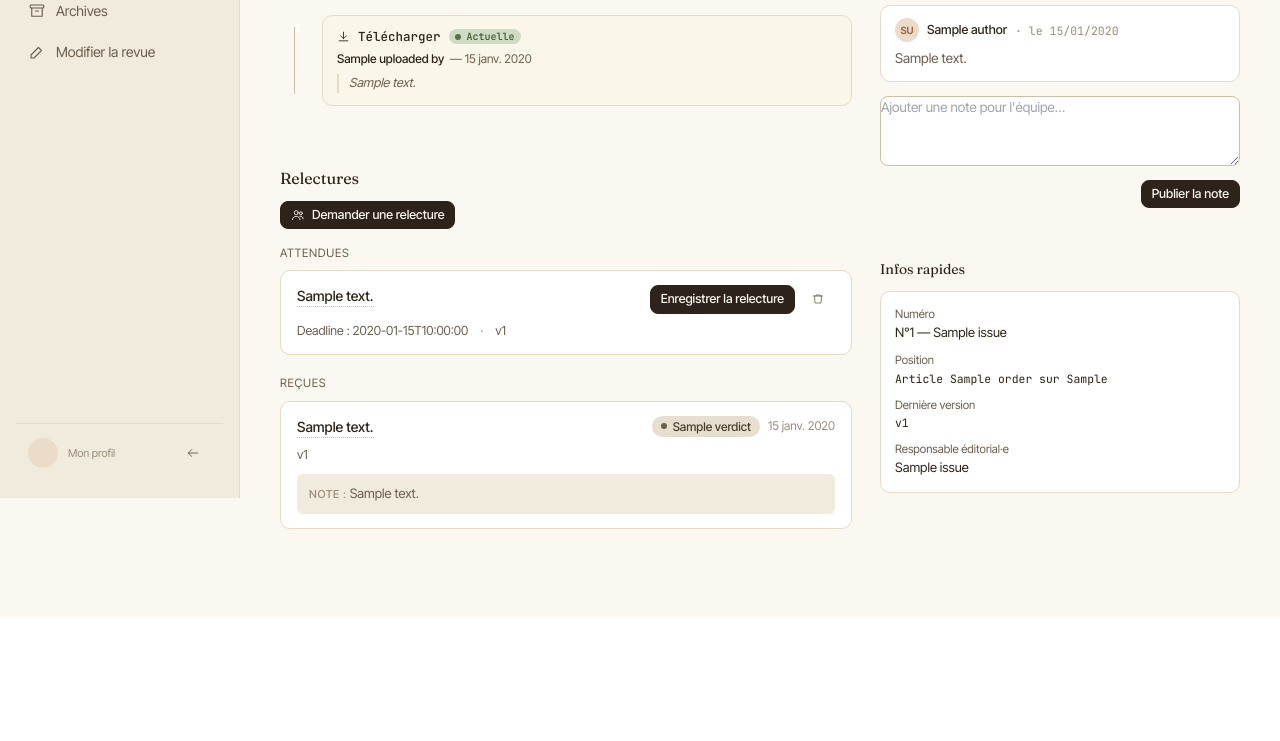
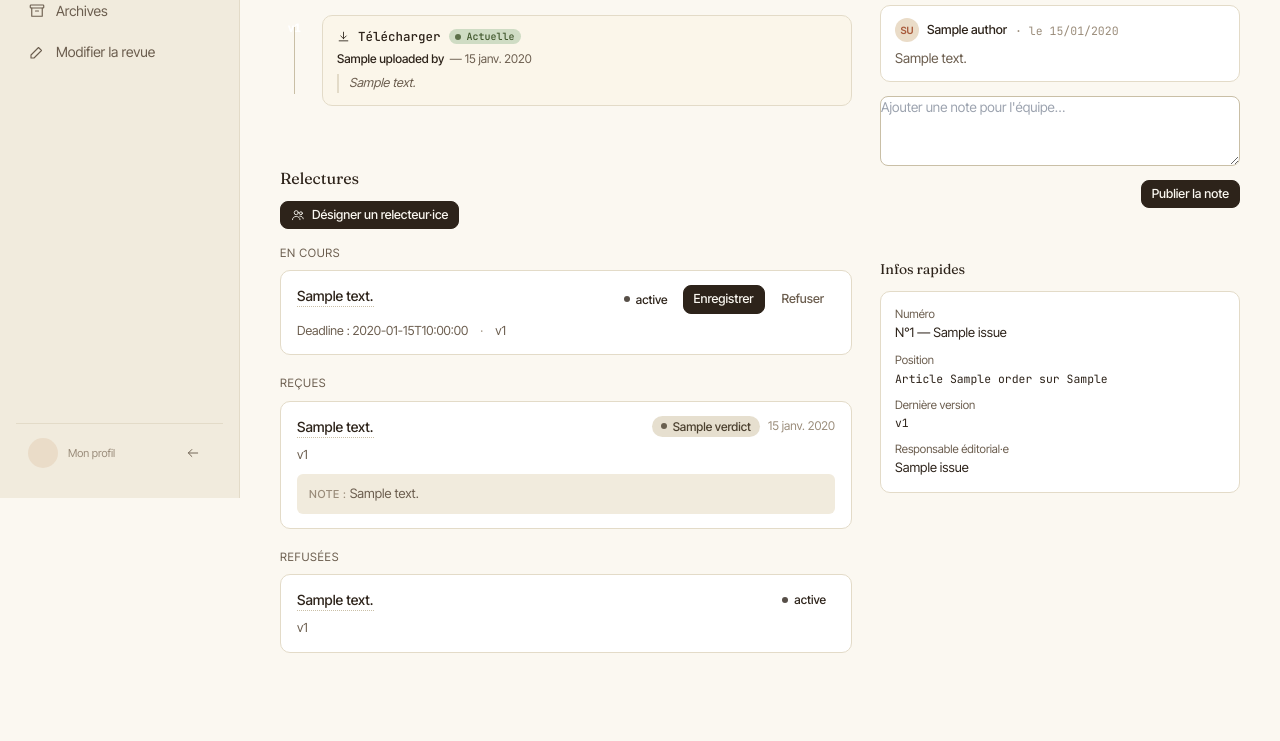
Before and after one commit to Hsbtqemy/larevue, a Django app: template templates/articles/detail.html in a window 1280 px wide. Shown: the part 302-1043 px from the top of the page. Before the commit the page ends 919 px from the top, so only its background shows below. Run offline with Django 5.2, Linux system fonts and the light colour scheme; the template is opened without the code that fills it: most values are stand-ins (such as "Sample title", 1, 10 or a date in 2020); some libraries are stand-ins or nearby versions.

Commit message:
feat(reviews): templates pour les états ASSIGNED/SENT/DECLINED
Carte active unique (ASSIGNED+SENT) avec boutons contextuels.
Nouvelle carte _review_item_declined. Section « Refusées » dans detail.
Modal de désignation sans sélecteur de version.

Co-Authored-By: Claude Sonnet 4.6 <noreply@anthropic.com>

```diff
--- a/templates/articles/_review_create_modal.html
+++ b/templates/articles/_review_create_modal.html
@@ -7,11 +7,11 @@
             class="btn primary sm"
             @click="open = true"
             {% if version_count == 0 %}disabled{% endif %}>
-      {% icon "users" 14 cls="icon" %} Demander une relecture
+      {% icon "users" 14 cls="icon" %} Désigner un relecteur·ice
     </button>
     {% if version_count == 0 %}
       <p class="hint muted" style="font-size:12.5px;margin-top:6px">
-        Déposez la première version de l'article avant de demander une relecture.
+        Déposez la première version de l'article avant de désigner un relecteur·ice.
       </p>
     {% endif %}
   {% endif %}
@@ -25,25 +25,17 @@
       <div class="modal" role="dialog" aria-modal="true">
         <form id="review-create-form"
               hx-post="{{ review_create_url }}"
-              hx-target="#reviews-expected-list"
+              hx-target="#reviews-active-list"
               hx-swap="afterbegin">
           {% csrf_token %}
           <div class="modal-head">
-            <h3>Demander une relecture</h3>
+            <h3>Désigner un relecteur·ice</h3>
           </div>
           <div class="modal-body">
             <div class="edit-meta-form">
               <div class="field full">
                 <label>Relecteur·ice *</label>
                 {% include "partials/_contact_autocomplete.html" with search_url=reviewer_search_url id_field="reviewer_id" name_field="reviewer_name" initial_id="" initial_name="" placeholder="Nom ou affiliation…" create_url="" %}</div>
-              <div class="field">
-                <label>Version à relire *</label>
-                <select name="article_version" class="text-input" required>
-                  {% for v in versions %}
-                    <option value="{{ v.pk }}"{% if forloop.first %} selected{% endif %}>v{{ v.version_number }}</option>
-                  {% endfor %}
-                </select>
-              </div>
               <div class="field">
                 <label>Date limite *</label>
                 <input type="date" name="deadline" class="text-input" value="{{ default_deadline }}" required>
@@ -52,7 +44,7 @@
           </div>
           <div class="modal-foot">
             <button type="button" @click="open = false" class="btn ghost">Annuler</button>
-            <button type="submit" class="btn primary">Envoyer la demande</button>
+            <button type="submit" class="btn primary">Désigner</button>
           </div>
         </form>
       </div>
--- /dev/null
+++ b/templates/articles/_review_item_declined.html
@@ -0,0 +1,20 @@
+{% load edito %}
+
+<div class="review-card" id="review-declined-{{ review.pk }}">
+
+  <div class="review-head">
+    <span class="review-reviewer">
+      {% if review.reviewer %}
+        <a href="{% url 'contacts:detail' slug=journal.slug pk=review.reviewer_id %}" style="color:inherit;text-decoration:none">{{ review.reviewer_name_snapshot }}</a>
+      {% else %}
+        {{ review.reviewer_name_snapshot }}
+      {% endif %}
+    </span>
+    {% state_badge review %}
+  </div>
+
+  <div class="review-card-meta">
+    <span>v{{ review.article_version.version_number }}</span>
+  </div>
+
+</div>
--- a/templates/articles/_review_item_expected.html
+++ b/templates/articles/_review_item_expected.html
@@ -1,9 +1,11 @@
 {% load edito %}
+{% url 'articles:review_send' slug=journal.slug issue_id=issue.pk article_id=article.pk review_id=review.pk as review_send_url %}
+{% url 'articles:review_decline' slug=journal.slug issue_id=issue.pk article_id=article.pk review_id=review.pk as review_decline_url %}
 {% url 'articles:review_receive' slug=journal.slug issue_id=issue.pk article_id=article.pk review_id=review.pk as receive_url %}
 {% url 'articles:review_delete' slug=journal.slug issue_id=issue.pk article_id=article.pk review_id=review.pk as review_delete_url %}
 {% url 'articles:review_patch' slug=journal.slug issue_id=issue.pk article_id=article.pk review_id=review.pk as review_patch_url %}
 
-<div class="review-card" id="review-expected-{{ review.pk }}"
+<div class="review-card" id="review-active-{{ review.pk }}"
      x-data="{ receiveOpen: false }">
 
   <div class="review-head">
@@ -15,24 +17,42 @@
       {% endif %}
     </span>
     <div style="display:flex;gap:6px;align-items:center">
+      {% state_badge review %}
       {% if not is_archived %}
         <button type="button" @click="receiveOpen = true" class="btn primary sm">
-          Enregistrer la relecture
+          Enregistrer
+        </button>
+        {% if review.state == review.State.ASSIGNED %}
+          <button hx-post="{{ review_send_url }}"
+                  hx-target="#review-active-{{ review.pk }}"
+                  hx-swap="outerHTML"
+                  type="button"
+                  class="btn ghost sm">
+            Marquer envoyée
           </button>
           <div x-data="{ confirming: false }">
-          <button x-show="!confirming" @click="confirming = true" type="button" class="btn ghost sm" title="Annuler la demande">
+            <button x-show="!confirming" @click="confirming = true" type="button" class="btn ghost sm" title="Annuler la désignation">
               {% icon "trash" 12 %}
             </button>
             <div x-show="confirming" style="display:flex;gap:4px;align-items:center">
               <span class="small muted">Confirmer ?</span>
               <button hx-post="{{ review_delete_url }}"
-                    hx-target="#review-expected-{{ review.pk }}"
+                      hx-target="#review-active-{{ review.pk }}"
                       hx-swap="outerHTML"
                       type="button"
                       class="btn danger sm">Oui</button>
               <button @click="confirming = false" type="button" class="btn ghost sm">Non</button>
             </div>
           </div>
+        {% else %}
+          <button hx-post="{{ review_decline_url }}"
+                  hx-target="#review-active-{{ review.pk }}"
+                  hx-swap="outerHTML"
+                  type="button"
+                  class="btn ghost sm">
+            Refuser
+          </button>
+        {% endif %}
       {% endif %}
     </div>
   </div>
@@ -63,7 +83,7 @@
       <div class="modal" role="dialog" aria-modal="true">
         <form id="review-receive-form-{{ review.pk }}"
               hx-post="{{ receive_url }}"
-              hx-target="#review-expected-{{ review.pk }}"
+              hx-target="#review-active-{{ review.pk }}"
               hx-swap="outerHTML"
               hx-encoding="multipart/form-data">
           {% csrf_token %}
--- a/templates/articles/detail.html
+++ b/templates/articles/detail.html
@@ -209,19 +209,19 @@
             <h3>Relectures</h3>
           </div>
 
-          {% include "articles/_review_create_modal.html" with review_create_url=review_create_url version_count=version_count versions=versions reviewer_search_url=reviewer_search_url default_deadline=default_deadline is_archived=is_archived %}
+          {% include "articles/_review_create_modal.html" with review_create_url=review_create_url version_count=version_count reviewer_search_url=reviewer_search_url default_deadline=default_deadline is_archived=is_archived %}
 
-          {% if expected_reviews %}
+          {% if active_reviews %}
             <div style="margin-top:16px">
-              <div class="tiny muted" style="margin-bottom:8px;text-transform:uppercase;letter-spacing:.06em">Attendues</div>
-              <div id="reviews-expected-list">
-                {% for review in expected_reviews %}
+              <div class="tiny muted" style="margin-bottom:8px;text-transform:uppercase;letter-spacing:.06em">En cours</div>
+              <div id="reviews-active-list">
+                {% for review in active_reviews %}
                   {% include "articles/_review_item_expected.html" with review=review %}
                 {% endfor %}
               </div>
             </div>
           {% else %}
-            <div id="reviews-expected-list" style="display:none"></div>
+            <div id="reviews-active-list" style="display:none"></div>
           {% endif %}
 
           {% if received_reviews %}
@@ -237,9 +237,22 @@
             <div id="reviews-received-list" style="display:none"></div>
           {% endif %}
 
-          {% if not expected_reviews and not received_reviews %}
+          {% if declined_reviews %}
+            <div style="margin-top:20px">
+              <div class="tiny muted" style="margin-bottom:8px;text-transform:uppercase;letter-spacing:.06em">Refusées</div>
+              <div id="reviews-declined-list">
+                {% for review in declined_reviews %}
+                  {% include "articles/_review_item_declined.html" with review=review %}
+                {% endfor %}
+              </div>
+            </div>
+          {% else %}
+            <div id="reviews-declined-list" style="display:none"></div>
+          {% endif %}
+
+          {% if not active_reviews and not received_reviews and not declined_reviews %}
             <div class="empty" style="padding:16px 0;margin-top:8px">
-              <p style="font-size:13px">Aucune relecture demandée.</p>
+              <p style="font-size:13px">Aucune relecture désignée.</p>
             </div>
           {% endif %}
 
```
Also changed, not shown: apps/journals/tests/test_dashboard_calendar.py (+5 -1 lines), apps/journals/tests/test_views.py (+3 -1 lines). Lines whose indentation alone changed are shown as unchanged.
